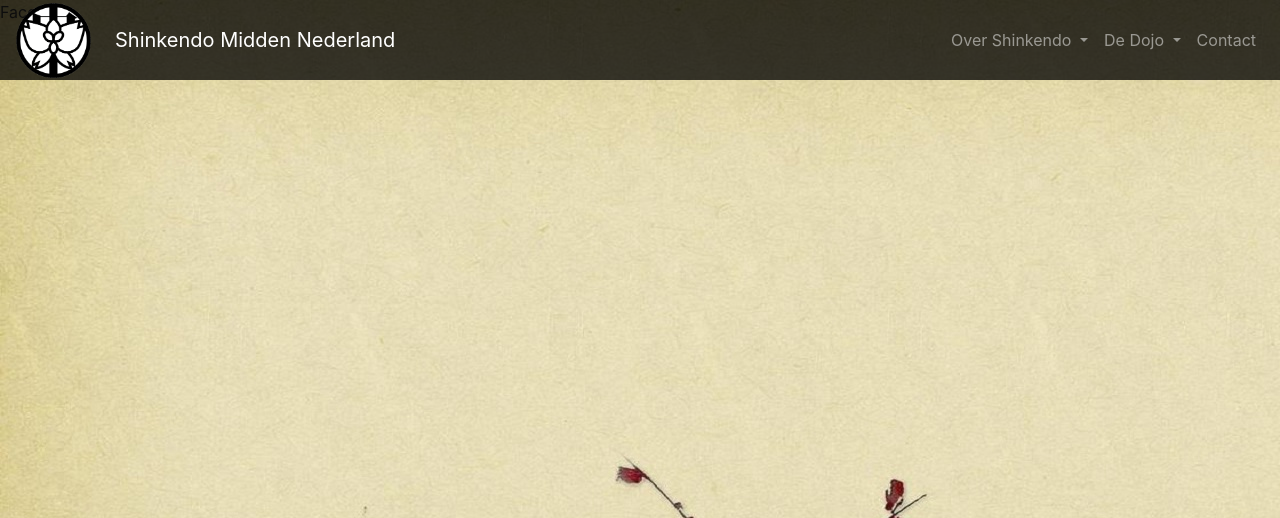
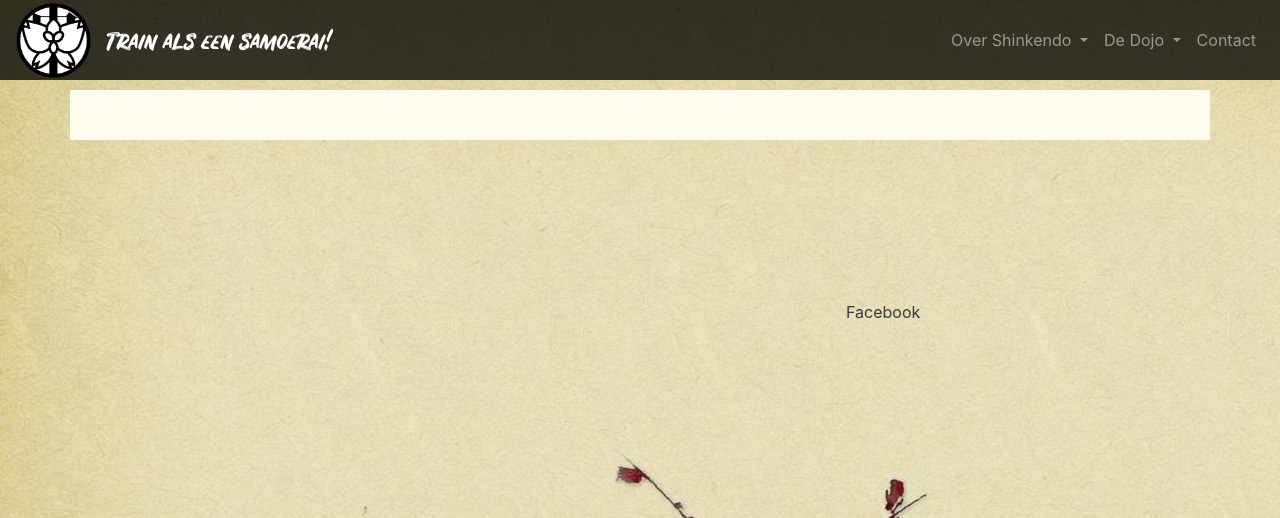
Before and after one commit to Faygish/Shinkendo, a PHP site: page /pages/contact.php in a window 1280 px wide. Shown: the top 518 px of the page. Run offline with PHP 8.4, Linux system fonts and the light colour scheme; some libraries are stand-ins or nearby versions.

Commit message:
22-02-19

```diff
--- a/css/style.css
+++ b/css/style.css
@@ -23,6 +23,14 @@ h1{
 h3{
     font-family: rustico;
     text-align: center;
+}
+
+#navfont{
+    font-family: rustico;
+    font-size: 22px;
+    position: absolute;
+    bottom: 3px;
+    left: 75px;
 }
 
 #gohoGorin{
@@ -60,6 +68,13 @@ p#gohoGorin{
     width: 500px;
 }
 
+div.fb-page#fb{
+    position: absolute;
+    top: 40%;
+    left: 69%;
+    transform: translate(-50%, -50%);
+}
+
 a{
     color: #3a3a3a;
 }
--- a/pages/contact.php
+++ b/pages/contact.php
@@ -34,7 +34,10 @@
 
     <?php include("./nav.php"); ?>
 
-    <div class="fb-page" data-href="https://www.facebook.com/shinkendomiddennederland" data-tabs="timeline" data-small-header="false" data-adapt-container-width="true" data-hide-cover="false" data-show-facepile="true"><blockquote cite="https://www.facebook.com/shinkendomiddennederland" class="fb-xfbml-parse-ignore"><a href="https://www.facebook.com/shinkendomiddennederland">Facebook</a></blockquote></div>
+    <div class="container" id="vlak">
+
+    <div class="fb-page" data-href="https://www.facebook.com/shinkendomiddennederland" data-tabs="timeline" data-small-header="false" data-adapt-container-width="false" data-hide-cover="false" data-show-facepile="true" id="fb"><blockquote cite="https://www.facebook.com/shinkendomiddennederland" class="fb-xfbml-parse-ignore"><a href="https://www.facebook.com/shinkendomiddennederland">Facebook</a></blockquote></div>
+    </div>
 
     <script src="https://code.jquery.com/jquery-3.3.1.slim.min.js" integrity="sha384-q8i/X+965DzO0rT7abK41JStQIAqVgRVzpbzo5smXKp4YfRvH+8abtTE1Pi6jizo" crossorigin="anonymous"></script>
     <script src="https://cdnjs.cloudflare.com/ajax/libs/popper.js/1.14.3/umd/popper.min.js" integrity="sha384-ZMP7rVo3mIykV+2+9J3UJ46jBk0WLaUAdn689aCwoqbBJiSnjAK/l8WvCWPIPm49" crossorigin="anonymous"></script>
--- a/pages/index.php
+++ b/pages/index.php
@@ -7,7 +7,7 @@
 
     <!-- Bootstrap CSS -->
     <link rel="stylesheet" href="https://stackpath.bootstrapcdn.com/bootstrap/4.1.3/css/bootstrap.min.css" integrity="sha384-MCw98/SFnGE8fJT3GXwEOngsV7Zt27NXFoaoApmYm81iuXoPkFOJwJ8ERdknLPMO" crossorigin="anonymous">
-    <link rel="stylesheet" href="../css/style.css">
+    <link rel="stylesheet" href="..\css\style.css">
 
     <title>Shinkendo Midden Nederland</title>
   </head>
@@ -23,7 +23,7 @@
   </ol>
   <div class="carousel-inner">
     <div class="carousel-item active">
-      <img src="../img/carousel1.jpg" class="d-block w-100" alt="...">
+      <img src="..\img\carousel1.jpg" class="d-block w-100" alt="...">
     </div>
   </div>
   <a class="carousel-control-prev" href="#carouselExampleIndicators" role="button" data-slide="prev">
@@ -36,7 +36,7 @@
   </a>
 </div>
     </div>
-    <h1> Wat is Shinkendo?</h1>
+    <h1> Shinkendo Midden Nederland</h1>
     <hr>
     <p>Shinkendo is een zwaardvechtsport waarin je leert om te gaan met het Japanse zwaard, de katana.
       <br>
--- a/pages/nav.php
+++ b/pages/nav.php
@@ -7,19 +7,19 @@
 
     <!-- Bootstrap CSS -->
     <link rel="stylesheet" href="https://stackpath.bootstrapcdn.com/bootstrap/4.1.3/css/bootstrap.min.css" integrity="sha384-MCw98/SFnGE8fJT3GXwEOngsV7Zt27NXFoaoApmYm81iuXoPkFOJwJ8ERdknLPMO" crossorigin="anonymous">
-    <link rel="stylesheet" href="../css/style.css">
+    <link rel="stylesheet" href="..\css\style.css">
 
   </head>
   <body>
   <nav class="navbar fixed-top navbar-expand-lg navbar-dark bg-dark">
-  <a class="navbar-brand" id="logo" href="index.php"><img id="logo" src="../img/dojologo.png"></a>
+  <a class="navbar-brand" id="logo" href="index.php"><img id="logo" src="..\img\dojologo.png"></a>
   <button class="navbar-toggler" type="button" data-toggle="collapse" data-target="#navbarNav" aria-controls="navbarNav" aria-expanded="false" aria-label="Toggle navigation">
     <span class="navbar-toggler-icon"></span>
   </button>
   <div class="collapse navbar-collapse" id="navbarNav">
     <ul class="navbar-nav" id="nav-left">
       <li class="nav-item">
-       <a id="Smn" class="nav-link" href="index.php"> Shinkendo Midden Nederland</a>
+       <a id="Smn" class="nav-link" href="index.php"> <p id="navfont">Train als een samoerai!</p></a>
 </li>
     </ul>
   </div>
--- a/pages/over.php
+++ b/pages/over.php
@@ -7,7 +7,7 @@
 
     <!-- Bootstrap CSS -->
     <link rel="stylesheet" href="https://stackpath.bootstrapcdn.com/bootstrap/4.1.3/css/bootstrap.min.css" integrity="sha384-MCw98/SFnGE8fJT3GXwEOngsV7Zt27NXFoaoApmYm81iuXoPkFOJwJ8ERdknLPMO" crossorigin="anonymous">
-    <link rel="stylesheet" href="../css/style.css">
+    <link rel="stylesheet" href="..\css\style.css">
 
     <title>Shinkendo Midden Nederland</title>
   </head>
```
Also changed, not shown: img/Proefles.png (added).
